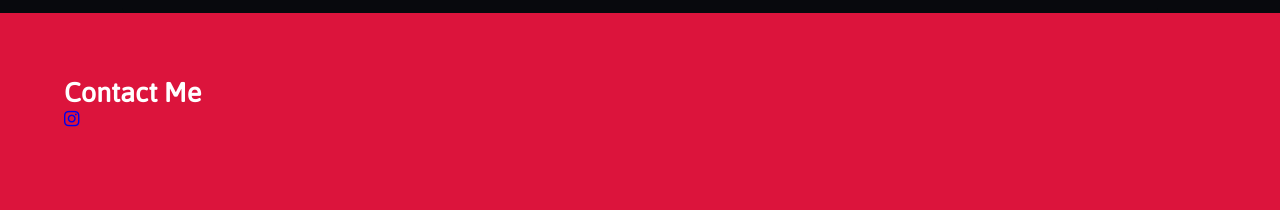
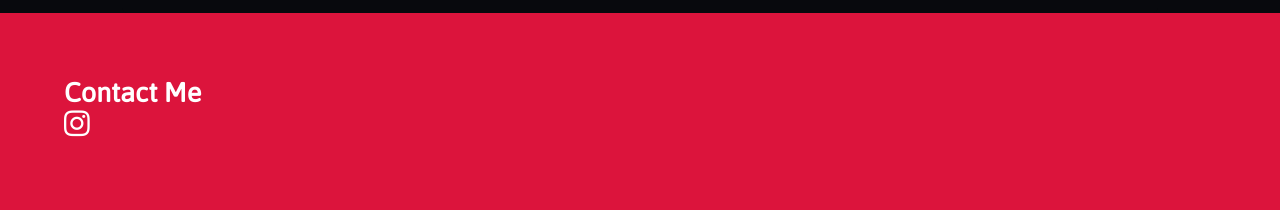
Before and after one commit to eoinparkinson/portfolio-site, a Jekyll site: the page built from index.md, in a window 1280 px wide. Shown: the part 704-914 px from the top of the page. Built offline with Jekyll 4.4.1, drawn with Linux system fonts in a browser that asks for light colours; a script that is not in the unit is left out.

Commit message:
some basic styling for social icons

```diff
--- a/assets/css/footer.css
+++ b/assets/css/footer.css
@@ -8,3 +8,13 @@ footer {
     bottom: 0;
     width: 100%;
 }
+
+.social-icons i {
+	color: white;
+	font-size: 30px;
+	transition: all 0.15s ease-in-out;
+}
+
+.social-icons i:hover {
+	color: grey;
+}
```
